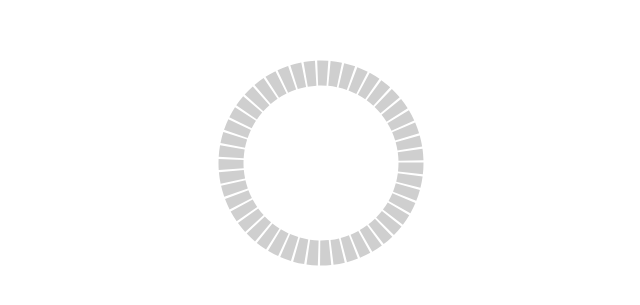
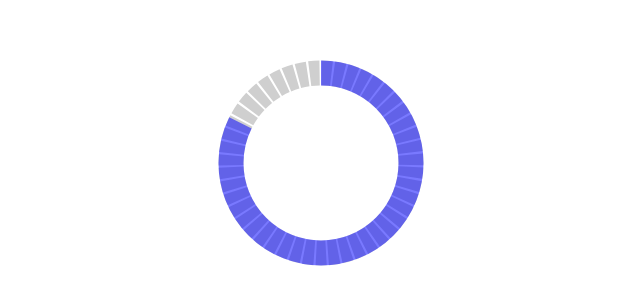
Before and after one commit to mihajanstrehovec/slider-challenge, a plain HTML site: page index.html in a window 1280 px wide. Shown: the part 237-542 px from the top of the page, without its empty margins (319-959 px from the left). Drawn offline with Linux system fonts and the light colour scheme.

Commit message:
add progress track on top of slider track

```diff
--- a/index.html
+++ b/index.html
@@ -10,7 +10,8 @@
   <body>
     <div id='slider-container'>
         <svg width="230" height="230" xmlns="http://www.w3.org/2000/svg" id="svg-container">
-            <circle r="90" cx="115" cy="115" fill="none" stroke="#cfcfcf" stroke-width="25" stroke-dasharray="10,2" id="slider-track"/>
+            <circle r="90" cx="115" cy="115" fill="none" stroke="#cfcfcf" stroke-width="25" stroke-dasharray="10,2" stroke-dashoffset="8" id="slider-track"/>
+            <circle r="90" cx="115" cy="115" fill="none" stroke="rgba(0, 0, 255, 0.524)" stroke-width="25" stroke-dasharray="565" stroke-dashoffset="100" transform="rotate(-90, 115,115)" id="progress-track"/>
         </svg>
     </div>
     <script src="script.js"></script>
```
